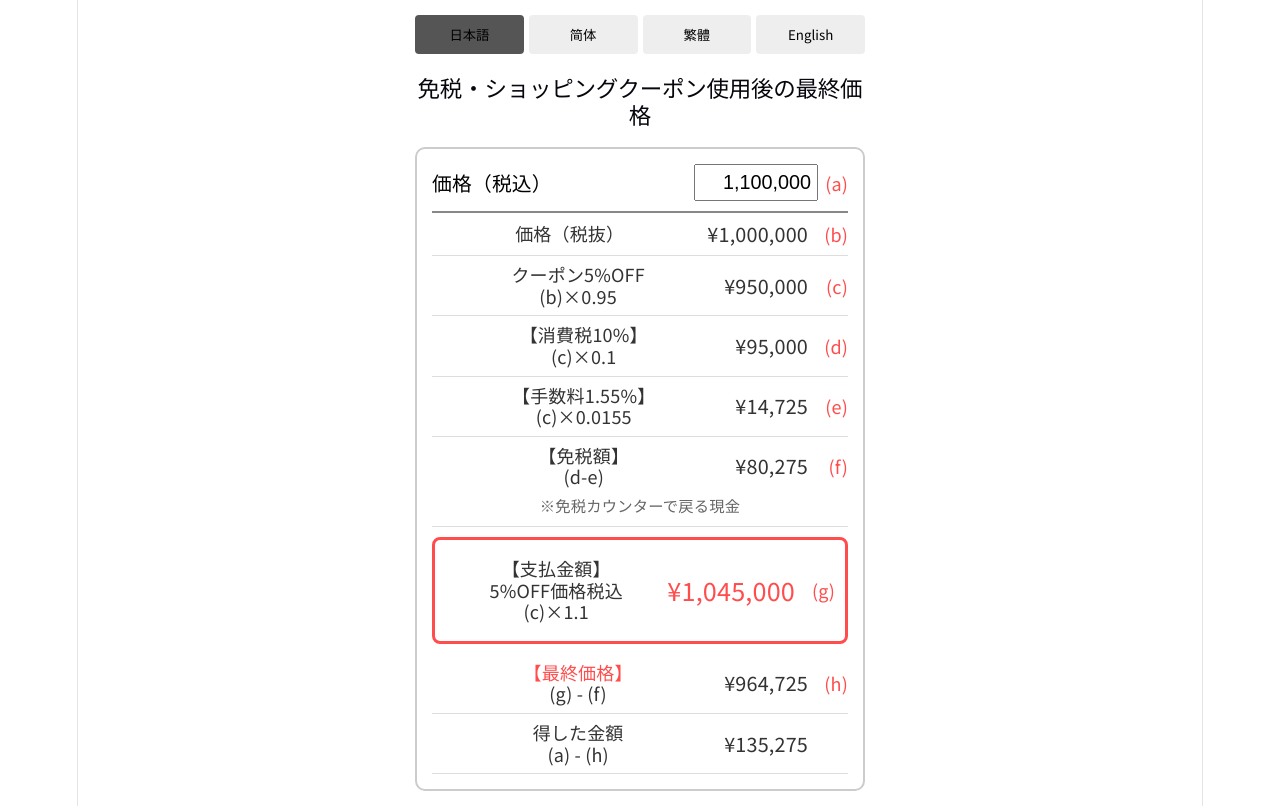
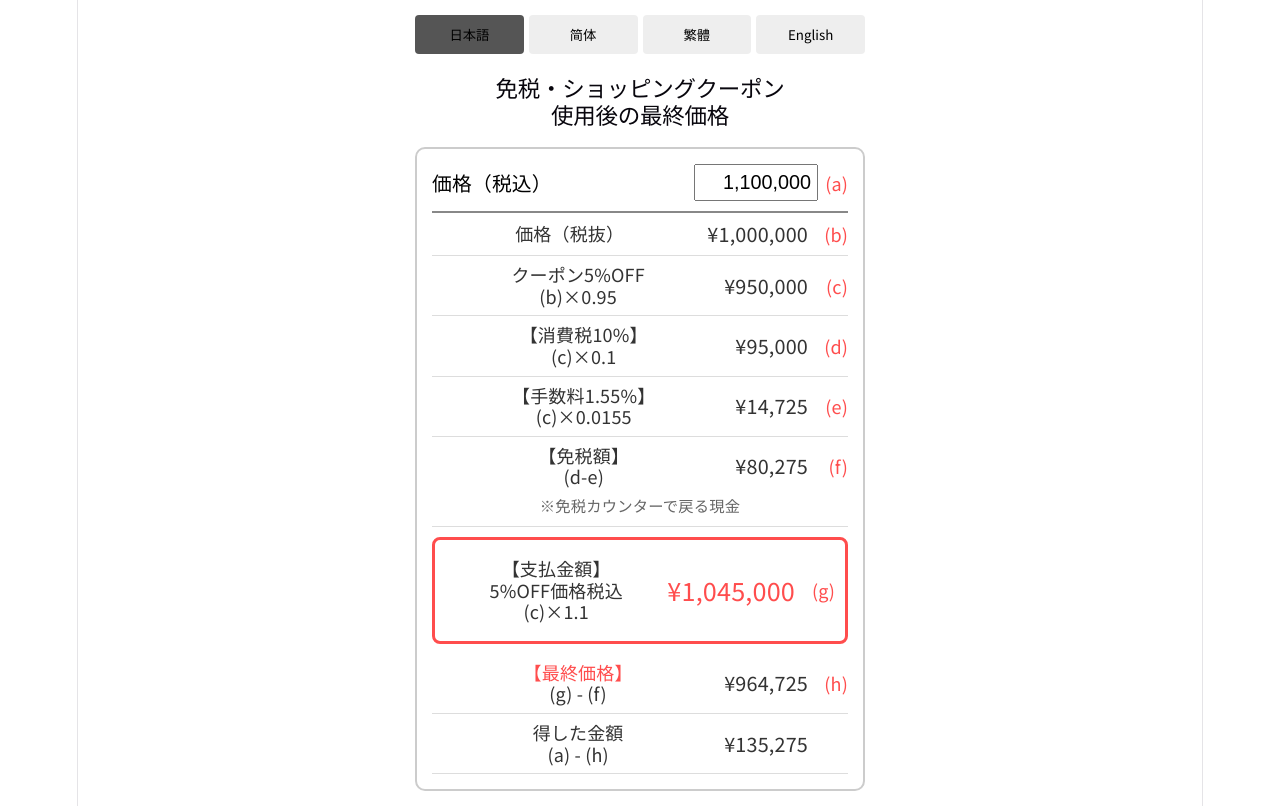
Before and after one commit to YUYANO0o0/tax-calc, a React (Vite) app: page / in a window 1280 px wide. Built offline with nearby package versions, Linux system fonts and the light colour scheme.

Commit message:
タイトル改行

```diff
--- a/src/App.tsx
+++ b/src/App.tsx
@@ -83,7 +83,7 @@ function App() {
 
   const currentItems = getItems(lang);
   const titles = {
-    ja: "免税・ショッピングクーポン使用後の最終価格",
+    ja: "免税・ショッピングクーポン\n使用後の最終価格",
     'zh-CN': "免税/购物优惠券使用后的最终价格",
     'zh-TW': "免稅/購物優惠券使用後的最終價格",
     en: "Final Price After Tax Exemption & Shopping Coupon"
@@ -131,7 +131,7 @@ function App() {
           ))}
         </div>
 
-        <h2 style={{ fontSize: '1.25rem', textAlign: 'center', margin: '0 0 20px 0' }}>{titles[lang]}</h2>
+        <h2 style={{ fontSize: '1.25rem', textAlign: 'center', margin: '0 0 20px 0', whiteSpace: 'pre-line' }}>{titles[lang]}</h2>
 
         <div style={{ border: '2px solid #ccc', padding: '15px', borderRadius: '10px', backgroundColor: '#fff' }}>
           <div style={{ display: 'flex', justifyContent: 'space-between', paddingBottom: '10px', borderBottom: '2px solid #888', alignItems: 'center' }}>
```
